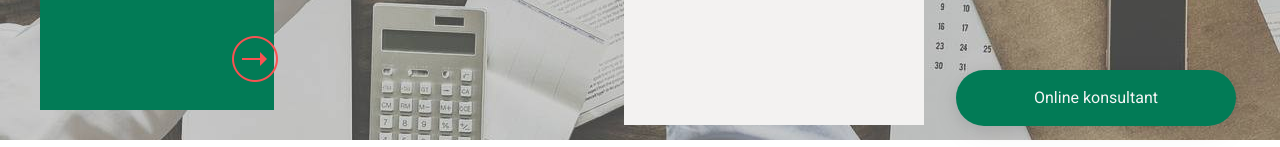
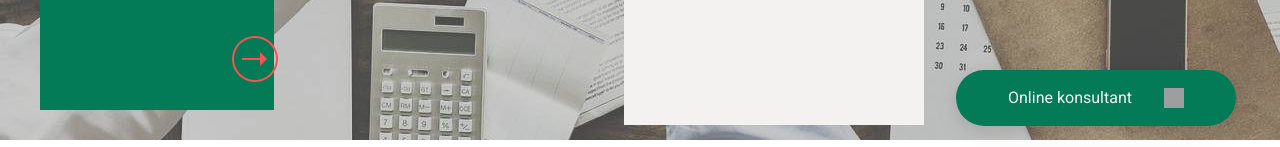
Before and after one commit to TimYeskov/kos-dostu-1, a React (Create React App) app: page / in a window 1280 px wide. Shown: the part 650-797 px from the top of the page. Built offline with nearby package versions, Linux system fonts and the light colour scheme; grey boxes are pictures that could not be loaded.

Commit message:
Update OnlineHelp.jsx

```diff
--- a/src/components/OnlineHelp.jsx
+++ b/src/components/OnlineHelp.jsx
@@ -1,6 +1,7 @@
 import React, { useState } from 'react';
 import '../App.scss'
 import send from '../img/send.png'
+import chat from '../img/chat.svg'
 const OnlineHelp = () => {
   const [showForm, setShowForm] = useState(false);
 
@@ -15,9 +16,10 @@ const OnlineHelp = () => {
 
   return (
     <>
-    <button className="open-btn" onClick={openChatWindow}>
+    <button className="open-btn" onClick={openChatWindow} style={{justifyContent:"space-evenly"}}>
 
       Online konsultant
+      <img src={chat} style={{width:"20px",height:"20px"}} alt="" />
     </button>
     <div className='chat-popup' id='chat-form-container'>
        <form action="#" className='form-container'>
```
